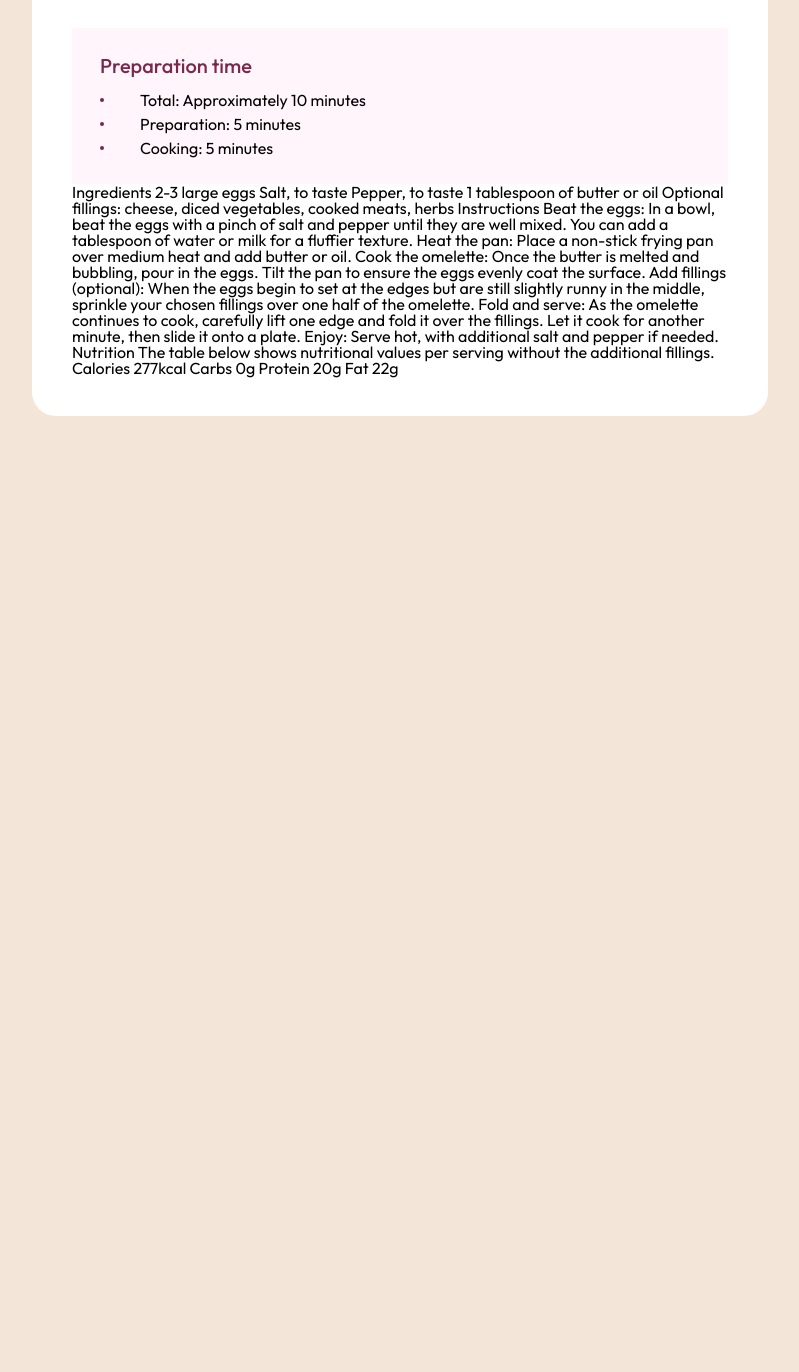
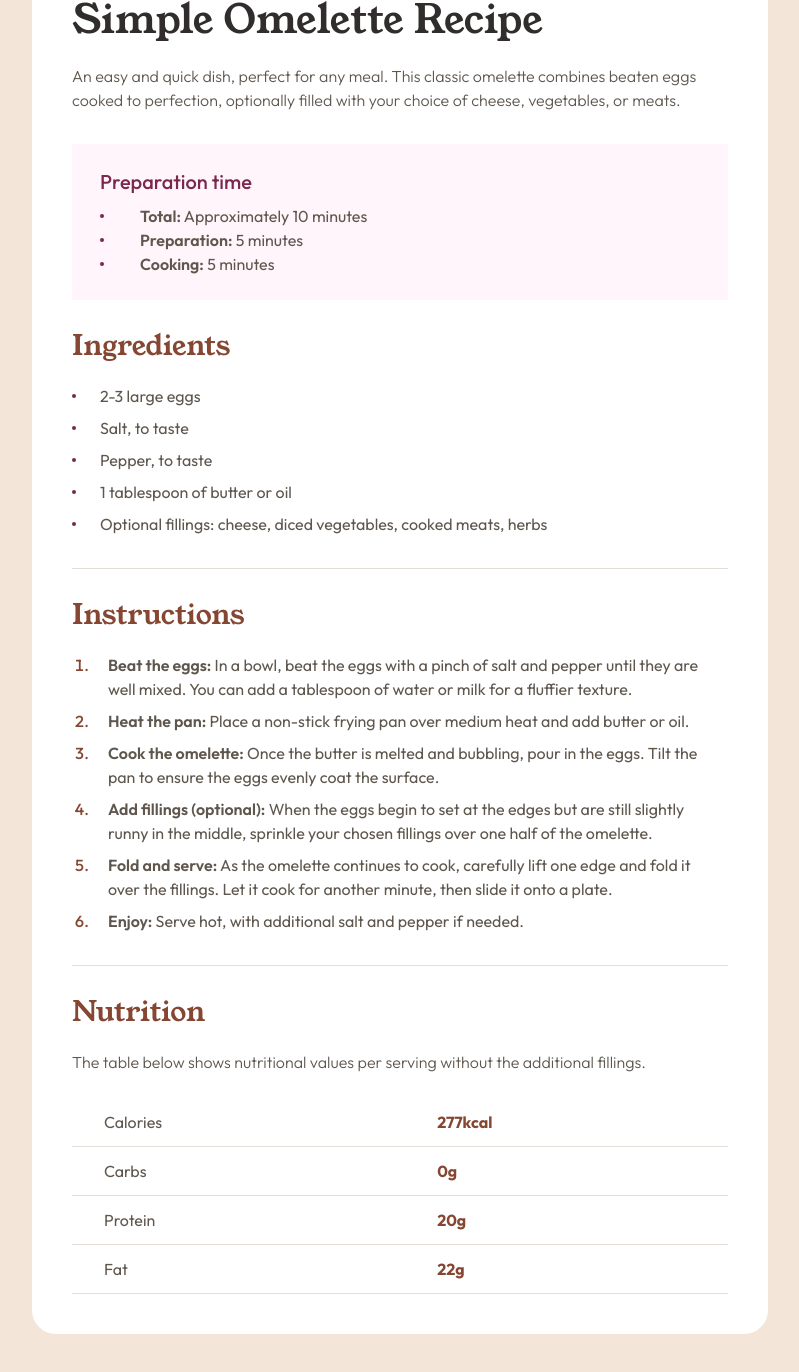
Before and after one commit to TuanTT07/recipe-page-challenge, a plain HTML site: page index.html in a window 1280 px wide. Shown: the part 440-1812 px from the top of the page, without its empty margins (240-1039 px from the left). Before the commit the page ends 856 px from the top, so only its background shows below. Drawn offline with Linux system fonts and the light colour scheme.

Commit message:
Complete: layout

```diff
--- a/assets/style/style.css
+++ b/assets/style/style.css
@@ -1,5 +1,17 @@
 * {
     box-sizing: border-box;
+}
+
+:root {
+    --color-Stone-100: #f3e6d8;
+    --color-Stone-150: #e4ded8;
+    --color-Stone-600: #5f574e;
+    --color-Stone-900: #302d2c;
+
+    --color-Brown-800: #854632;
+
+    --color-Rose-50: #fff5fa;
+    --color-Rose-800: #7b284f;
 }
 html {
     font-size: 62.5%;
@@ -11,29 +23,35 @@ body {
     background: var(--color-Stone-100);
     /* font-family: "Young Serif", serif; */
 }
-:root {
-    --color-Stone-100: #f3e6d8;
-    --color-Stone-150: #e4ded8;
-    --color-Stone-600: #5f574e;
-    --color-Stone-900: #302d2c;
-
-    --color-Brown-800: #854632;
-
-    --color-Rose-50: #fff5fa;
-    --color-Rose-800: #7b284f;
+h1,
+h2 {
+    font-family: "Young Serif", serif;
+}
+b {
+    font-weight: 600;
+    color: var(--color-Stone-800);
+}
+ol {
+    font-family: inherit;
+    list-style-type: decimal;
+}
+span {
+    font-weight: 400;
+    color: var(--color-Stone-600);
 }
 
 .container {
     display: flex;
     justify-content: center;
     align-items: center;
-    height: 100vh;
+    min-height: 100vh;
     width: 1440px;
     max-width: calc(100% - 40px);
     margin: 0 auto;
 }
 
 .card {
+    margin: 60px 0;
     width: 736px;
     padding: 40px;
     border-radius: 24px;
@@ -51,13 +69,13 @@ body {
 .title {
     color: var(--color-Stone-900);
     font-size: 4rem;
-    font-family: "Young Serif", serif;
     font-weight: 500;
     margin-bottom: 24px;
 }
 
 .desc {
-    color: var(--color-Brown-800);
+    font-weight: 300;
+    color: var(--color-Stone-600);
     line-height: 1.5;
 }
 
@@ -68,6 +86,7 @@ body {
 }
 
 .prepa--title {
+    font-family: inherit;
     font-size: 2rem;
     font-weight: 500;
     color: var(--color-Rose-800);
@@ -94,3 +113,90 @@ body {
     border-radius: 99px;
     background: var(--color-Rose-800);
 }
+
+.cate {
+    margin-bottom: 24px;
+    font-size: 2.8rem;
+    font-weight: 400;
+    color: var(--color-Brown-800);
+}
+
+.ingred,
+.instruc {
+    margin-top: 32px;
+    margin-bottom: 32px;
+}
+.ingred--item {
+    position: relative;
+    padding-left: 28px;
+    margin-top: 8px;
+}
+.ingred--item span {
+    line-height: 1.5;
+}
+
+.ingred--list .ingred--item:first-child {
+    margin-top: 0px;
+}
+.ingred--item::before {
+    display: inline-block;
+    position: absolute;
+    content: "";
+    height: 4px;
+    width: 4px;
+    top: 50%;
+    transform: translateY(-50%);
+    left: 0;
+    border-radius: 99px;
+    background: var(--color-Rose-800);
+}
+
+.line {
+    background-color: var(--color-Stone-150);
+    height: 1px;
+    width: 100%;
+}
+.instruc--list {
+    margin-left: 10px;
+    padding: 0 1rem;
+}
+
+.instruc--list .ingred--item:first-child {
+    margin-top: 0px;
+}
+.instruc--item {
+    margin-top: 8px;
+}
+.instruc--item p {
+    line-height: 1.5;
+    margin-left: 16px;
+    font-weight: 400;
+    color: var(--color-Stone-600);
+}
+.instruc--item::marker {
+    font-weight: 500;
+    color: var(--color-Brown-800);
+}
+
+.nutri {
+    margin-top: 32px;
+}
+
+.nutri--table {
+    width: 100%;
+    margin-top: 24px;
+}
+.nutri--table td {
+    padding: 12px 0px 12px 32px;
+    border-bottom: 1px solid var(--color-Stone-150);
+}
+
+.table--name {
+    color: var(--color-Stone-600);
+    line-height: 1.5;
+}
+
+.table--ovr {
+    color: var(--color-Brown-800);
+    font-weight: 700;
+}
--- a/index.html
+++ b/index.html
@@ -36,26 +36,102 @@
                         to perfection, optionally filled with your choice of cheese, vegetables, or meats.
                     </p>
 
-                    <div class="prepa">
+                    <section class="prepa">
                         <h2 class="prepa--title">Preparation time</h2>
                         <ul class="prepa--list">
-                            <li class="prepa--item"><span> Total: Approximately 10 minutes</span></li>
-                            <li class="prepa--item"><span>Preparation: 5 minutes</span></li>
-                            <li class="prepa--item"><span>Cooking: 5 minutes</span></li>
+                            <li class="prepa--item">
+                                <span> <b>Total:</b> Approximately 10 minutes</span>
+                            </li>
+                            <li class="prepa--item">
+                                <span><b>Preparation:</b> 5 minutes</span>
+                            </li>
+                            <li class="prepa--item">
+                                <span><b>Cooking:</b> 5 minutes</span>
+                            </li>
                         </ul>
-                    </div>
-                    Ingredients 2-3 large eggs Salt, to taste Pepper, to taste 1 tablespoon of butter or oil Optional
-                    fillings: cheese, diced vegetables, cooked meats, herbs Instructions Beat the eggs: In a bowl, beat
-                    the eggs with a pinch of salt and pepper until they are well mixed. You can add a tablespoon of
-                    water or milk for a fluffier texture. Heat the pan: Place a non-stick frying pan over medium heat
-                    and add butter or oil. Cook the omelette: Once the butter is melted and bubbling, pour in the eggs.
-                    Tilt the pan to ensure the eggs evenly coat the surface. Add fillings (optional): When the eggs
-                    begin to set at the edges but are still slightly runny in the middle, sprinkle your chosen fillings
-                    over one half of the omelette. Fold and serve: As the omelette continues to cook, carefully lift one
-                    edge and fold it over the fillings. Let it cook for another minute, then slide it onto a plate.
-                    Enjoy: Serve hot, with additional salt and pepper if needed. Nutrition The table below shows
-                    nutritional values per serving without the additional fillings. Calories 277kcal Carbs 0g Protein
-                    20g Fat 22g
+                    </section>
+                    <section class="ingred">
+                        <h2 class="ingred--title cate">Ingredients</h2>
+                        <ul class="ingred--list">
+                            <li class="ingred--item"><span> 2-3 large eggs</span></li>
+                            <li class="ingred--item"><span> Salt, to taste </span></li>
+                            <li class="ingred--item"><span>Pepper, to taste </span></li>
+                            <li class="ingred--item"><span>1 tablespoon of butter or oil</span></li>
+                            <li class="ingred--item">
+                                <span>Optional fillings: cheese, diced vegetables, cooked meats, herbs</span>
+                            </li>
+                        </ul>
+                    </section>
+                    <div class="line"></div>
+                    <section class="instruc">
+                        <h2 class="instruc--title cate">Instructions</h2>
+                        <ol class="instruc--list">
+                            <li class="instruc--item">
+                                <p>
+                                    <b> Beat the eggs:</b> In a bowl, beat the eggs with a pinch of salt and pepper
+                                    until they are well mixed. You can add a tablespoon of water or milk for a fluffier
+                                    texture.
+                                </p>
+                            </li>
+                            <li class="instruc--item">
+                                <p>
+                                    <b>Heat the pan: </b>Place a non-stick frying pan over medium heat and add butter or
+                                    oil.
+                                </p>
+                            </li>
+                            <li class="instruc--item">
+                                <p>
+                                    <b>Cook the omelette:</b> Once the butter is melted and bubbling, pour in the eggs.
+                                    Tilt the pan to ensure the eggs evenly coat the surface.
+                                </p>
+                            </li>
+                            <li class="instruc--item">
+                                <p>
+                                    <b>Add fillings (optional):</b> When the eggs begin to set at the edges but are
+                                    still slightly runny in the middle, sprinkle your chosen fillings over one half of
+                                    the omelette.
+                                </p>
+                            </li>
+                            <li class="instruc--item">
+                                <p>
+                                    <b>Fold and serve:</b> As the omelette continues to cook, carefully lift one edge
+                                    and fold it over the fillings. Let it cook for another minute, then slide it onto a
+                                    plate.
+                                </p>
+                            </li>
+                            <li class="instruc--item">
+                                <p><b>Enjoy:</b> Serve hot, with additional salt and pepper if needed.</p>
+                            </li>
+                        </ol>
+                    </section>
+
+                    <div class="line"></div>
+                    <section class="nutri">
+                        <h2 class="cate nutri--title">Nutrition</h2>
+                        <p class="desc">
+                            The table below shows nutritional values per serving without the additional fillings.
+                        </p>
+                        <table class="nutri--table">
+                            <tbody>
+                                <tr>
+                                    <td class="table--name">Calories</td>
+                                    <td class="table--ovr">277kcal</td>
+                                </tr>
+                                <tr>
+                                    <td class="table--name">Carbs</td>
+                                    <td class="table--ovr">0g</td>
+                                </tr>
+                                <tr>
+                                    <td class="table--name">Protein</td>
+                                    <td class="table--ovr">20g</td>
+                                </tr>
+                                <tr>
+                                    <td class="table--name">Fat</td>
+                                    <td class="table--ovr">22g</td>
+                                </tr>
+                            </tbody>
+                        </table>
+                    </section>
                 </div>
             </div>
         </div>
```
